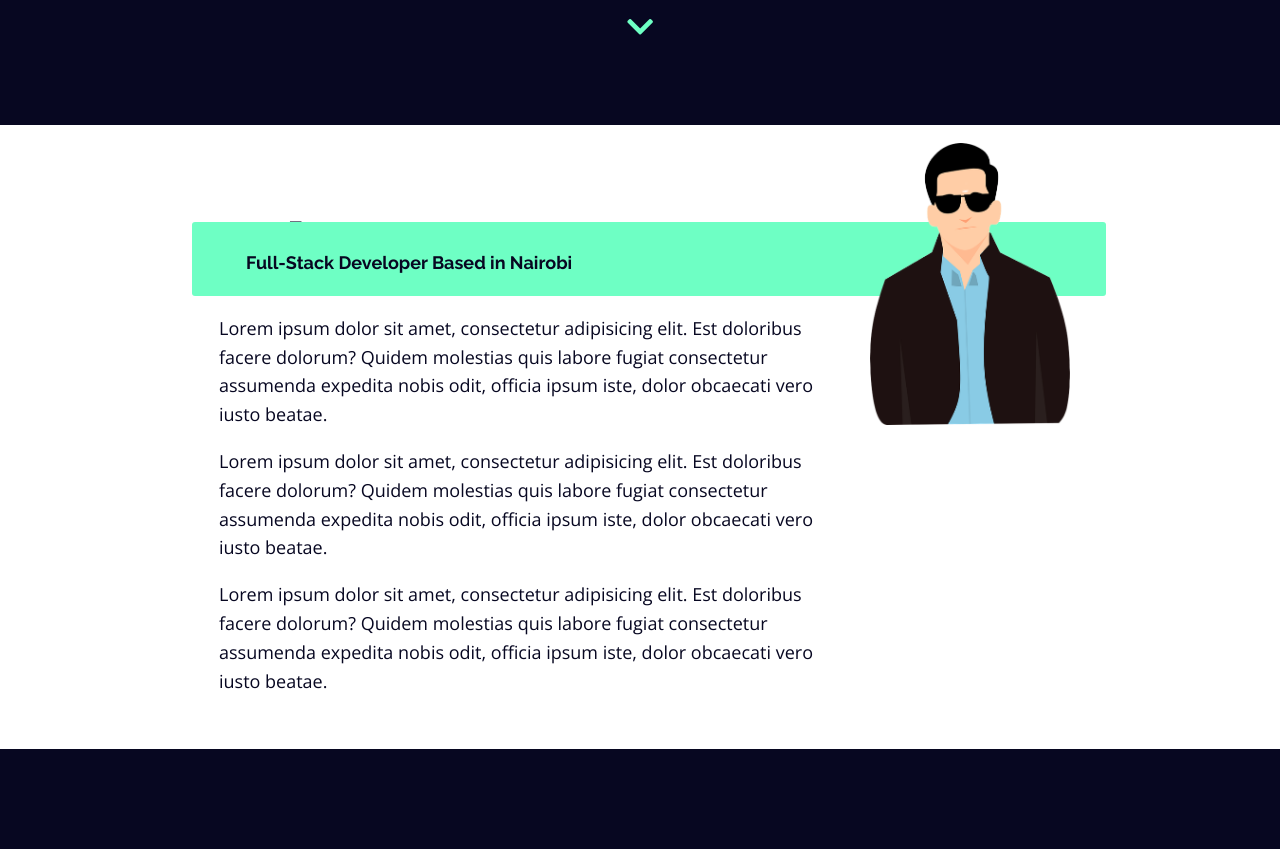
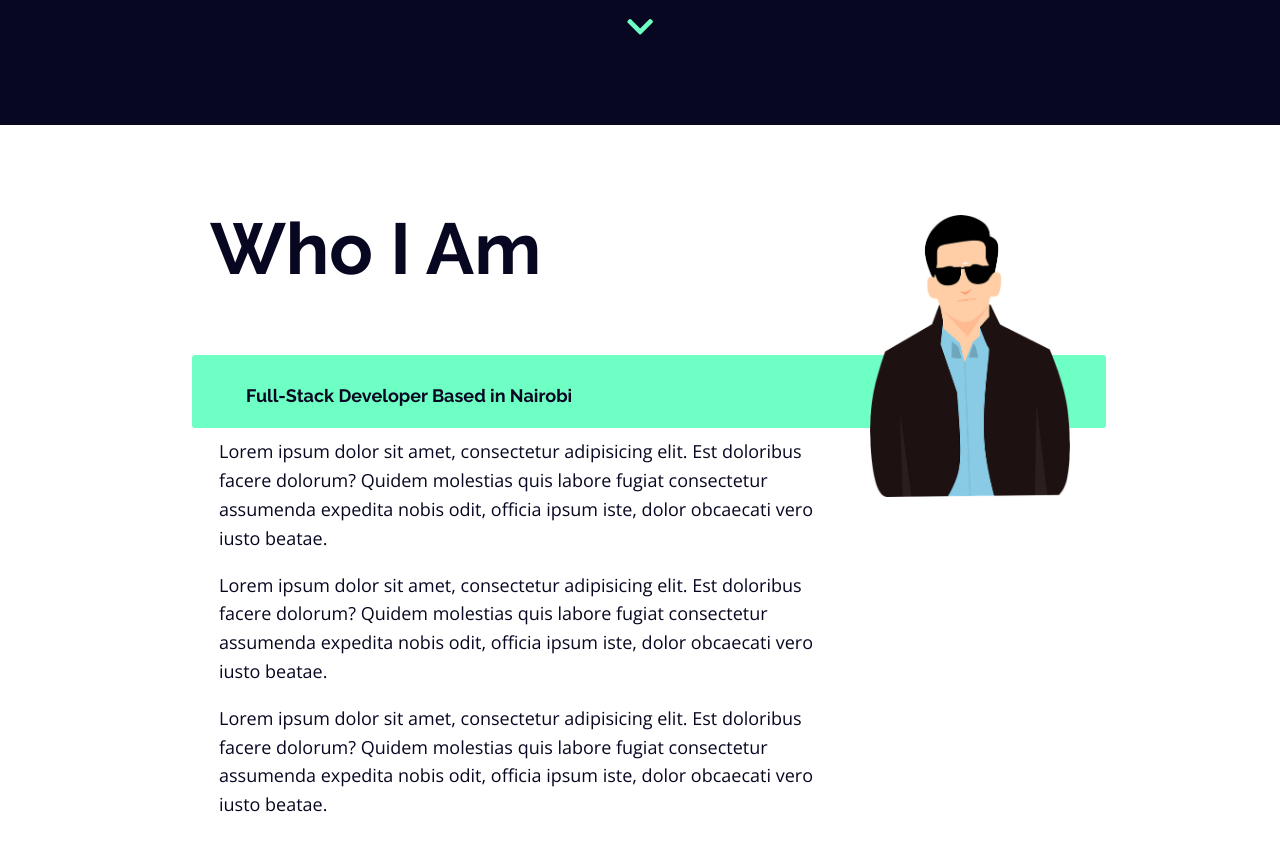
Before and after one commit to kevoh99/Portfolio, a plain HTML site: page index.html in a window 1280 px wide. Shown: the part 711-1560 px from the top of the page. Drawn offline with nearby package versions, Linux system fonts and the light colour scheme.

Commit message:
Tweaked some elements in the about section

```diff
--- a/css/style.css
+++ b/css/style.css
@@ -344,14 +344,12 @@ html {
   background-color: var(--text-color);
 }
 
-.about h1 {
+.about-title {
   color: var(--primary-color);
   opacity: 1;
   font-weight: var(--fw-bolder);
-}
-
-.about-title {
   grid-area: title;
+  /* background: chocolate; */
 }
 
 .about-grid h4 {
@@ -363,6 +361,7 @@ html {
 }
 
 .profile-img {
+  /* background: red; */
   width: 200px;
   grid-area: img;
   position: relative;
@@ -376,6 +375,7 @@ html {
 }
 
 .about-grid {
+  /* background: chartreuse; */
   max-width: 860px;
   margin: auto;
   display: grid;
@@ -388,8 +388,7 @@ html {
 
 @media (min-width: 650px) {
   .about-grid {
-    grid-gap: 0.5em;
-    grid-template-rows: 70px auto auto auto;
+    grid-gap: 0 0.5em;
     grid-template-areas:
       "title img"
       "subtitle img"
@@ -403,6 +402,10 @@ html {
     width: calc(100% + 3em);
     padding-left: 3em;
     padding-right: calc(200px + 2em + 1em);
+  }
+
+  .profile-img {
+    padding-top: 4em;
   }
 }
 
--- a/index.html
+++ b/index.html
@@ -254,7 +254,7 @@
             </div>
         </div>
     </footer>
-    <script src="https://cdn.freecodecamp.org/testable-projects-fcc/v1/bundle.js"></script>
+
 
 </body>
 
```
